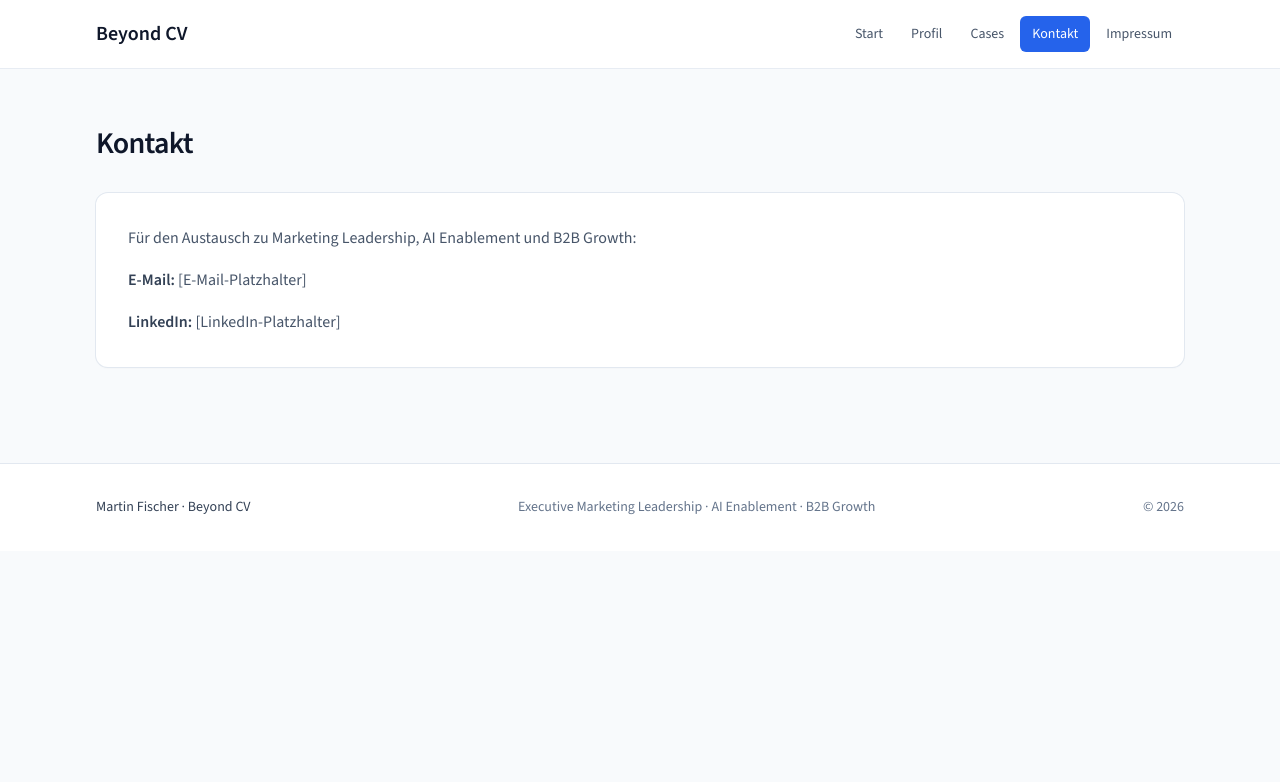
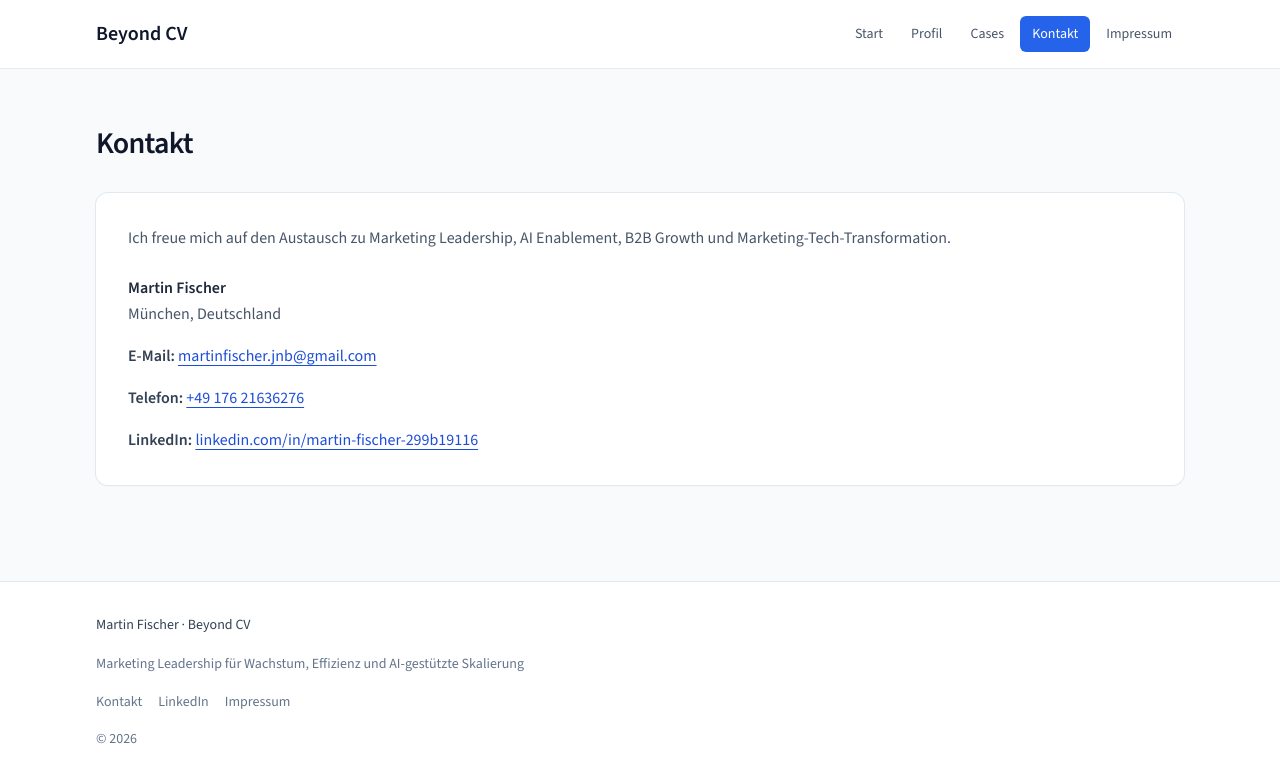
Before and after one commit to martinfischer42/Beyond_cv, a React (Vite) app: page /kontakt in a window 1280 px wide. Shown: the top 782 px of the page. Built offline with nearby package versions, Linux system fonts and the light colour scheme.

Commit message:
Update contact, footer, and impressum base content

```diff
--- a/src/components/Layout.tsx
+++ b/src/components/Layout.tsx
@@ -41,9 +41,27 @@ export default function Layout() {
       </main>
 
       <footer className="mt-10 border-t border-slate-200 bg-white">
-        <div className="mx-auto flex w-full max-w-content flex-col gap-3 px-5 py-8 text-sm text-slate-500 md:flex-row md:items-center md:justify-between md:px-8">
+        <div className="mx-auto flex w-full max-w-content flex-col gap-4 px-5 py-8 text-sm text-slate-500 md:px-8">
           <p className="font-medium text-slate-700">Martin Fischer · Beyond CV</p>
-          <p>Executive Marketing Leadership · AI Enablement · B2B Growth</p>
+          <p>Marketing Leadership für Wachstum, Effizienz und AI-gestützte Skalierung</p>
+
+          <div className="flex flex-wrap items-center gap-x-4 gap-y-2">
+            <Link to="/kontakt" className="hover:text-slate-700 hover:underline">
+              Kontakt
+            </Link>
+            <a
+              href="https://www.linkedin.com/in/martin-fischer-299b19116"
+              target="_blank"
+              rel="noreferrer"
+              className="hover:text-slate-700 hover:underline"
+            >
+              LinkedIn
+            </a>
+            <Link to="/impressum" className="hover:text-slate-700 hover:underline">
+              Impressum
+            </Link>
+          </div>
+
           <p>© {new Date().getFullYear()}</p>
         </div>
       </footer>
--- a/src/pages/ContactPage.tsx
+++ b/src/pages/ContactPage.tsx
@@ -2,16 +2,51 @@ export default function ContactPage() {
   return (
     <section className="space-y-8">
       <h1 className="text-3xl font-semibold">Kontakt</h1>
-      <article className="space-y-4 rounded-xl bg-white p-8 shadow-sm ring-1 ring-slate-200">
+      <article className="space-y-6 rounded-xl bg-white p-8 shadow-sm ring-1 ring-slate-200">
         <p className="text-slate-600">
-          Für den Austausch zu Marketing Leadership, AI Enablement und B2B Growth:
+          Ich freue mich auf den Austausch zu Marketing Leadership, AI Enablement, B2B Growth und
+          Marketing-Tech-Transformation.
         </p>
-        <p>
-          <span className="font-semibold">E-Mail:</span> <span className="text-slate-600">[E-Mail-Platzhalter]</span>
-        </p>
-        <p>
-          <span className="font-semibold">LinkedIn:</span> <span className="text-slate-600">[LinkedIn-Platzhalter]</span>
-        </p>
+
+        <div className="space-y-4">
+          <p className="text-slate-800">
+            <span className="font-semibold">Martin Fischer</span>
+            <br />
+            <span className="text-slate-600">München, Deutschland</span>
+          </p>
+
+          <p>
+            <span className="font-semibold">E-Mail:</span>{' '}
+            <a
+              href="mailto:martinfischer.jnb@gmail.com"
+              className="text-accent-600 underline decoration-accent-300 underline-offset-4 transition hover:text-accent-700"
+            >
+              martinfischer.jnb@gmail.com
+            </a>
+          </p>
+
+          <p>
+            <span className="font-semibold">Telefon:</span>{' '}
+            <a
+              href="tel:+4917621636276"
+              className="text-accent-600 underline decoration-accent-300 underline-offset-4 transition hover:text-accent-700"
+            >
+              +49 176 21636276
+            </a>
+          </p>
+
+          <p>
+            <span className="font-semibold">LinkedIn:</span>{' '}
+            <a
+              href="https://www.linkedin.com/in/martin-fischer-299b19116"
+              target="_blank"
+              rel="noreferrer"
+              className="text-accent-600 underline decoration-accent-300 underline-offset-4 transition hover:text-accent-700"
+            >
+              linkedin.com/in/martin-fischer-299b19116
+            </a>
+          </p>
+        </div>
       </article>
     </section>
   );
--- a/src/pages/ImpressumPage.tsx
+++ b/src/pages/ImpressumPage.tsx
@@ -2,12 +2,28 @@ export default function ImpressumPage() {
   return (
     <section className="space-y-8">
       <h1 className="text-3xl font-semibold">Impressum</h1>
-      <article className="space-y-4 rounded-xl bg-white p-8 shadow-sm ring-1 ring-slate-200 text-slate-600">
-        <p>Dieses Impressum ist als Platzhalterstruktur angelegt.</p>
-        <p>Name / Anbieter: [Platzhalter]</p>
-        <p>Anschrift: [Platzhalter]</p>
-        <p>Kontakt: [Platzhalter]</p>
-        <p>Rechtliche Pflichtangaben: [Platzhalter]</p>
+      <article className="space-y-4 rounded-xl bg-white p-8 text-slate-600 shadow-sm ring-1 ring-slate-200">
+        <p className="text-slate-800">Martin Fischer</p>
+        <p>München, Deutschland</p>
+        <p>
+          E-Mail:{' '}
+          <a
+            href="mailto:martinfischer.jnb@gmail.com"
+            className="text-accent-600 underline decoration-accent-300 underline-offset-4 transition hover:text-accent-700"
+          >
+            martinfischer.jnb@gmail.com
+          </a>
+        </p>
+
+        <p>
+          Hinweis: Eine vollständige ladungsfähige Anschrift liegt derzeit noch nicht vor und wird vor finaler
+          Veröffentlichung ergänzt.
+        </p>
+
+        <p>
+          Datenschutz-Hinweis: Diese Website ist aktuell als statische Website umgesetzt und verwendet kein
+          Kontaktformular.
+        </p>
       </article>
     </section>
   );
```
